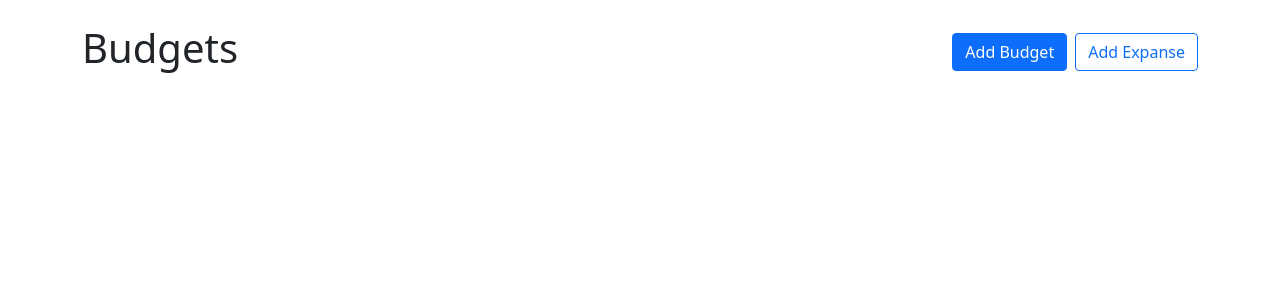
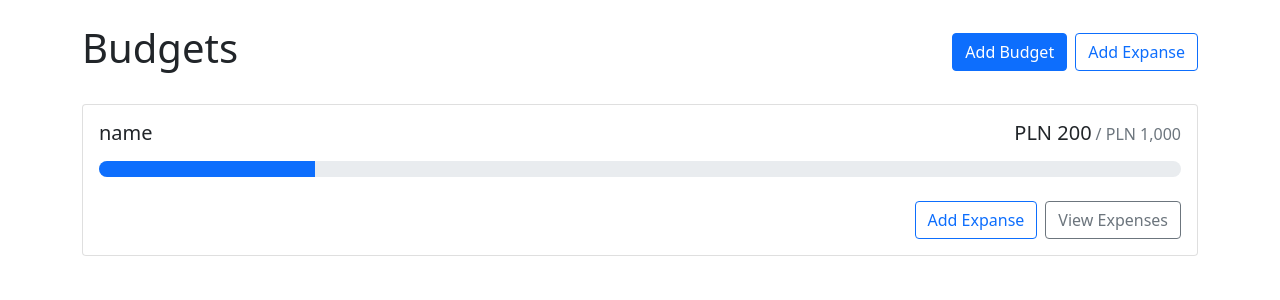
Before and after one commit to p6te/budget-app, a React (Create React App) app: page / in a window 1280 px wide. Shown: the top 300 px of the page. Built offline with nearby package versions, Linux system fonts and the light colour scheme.

Commit message:
add bugetCard component. add styles.

```diff
--- a/src/App.js
+++ b/src/App.js
@@ -1,5 +1,6 @@
 import { Button, Stack } from "react-bootstrap";
-import Container from "react-bootstrap/Container"
+import BudgetCard from "./components/BudgetCard";
+import Container from "react-bootstrap/Container";
 
 function App() {
   return (
@@ -9,6 +10,16 @@
         <Button variant="primary">Add Budget</Button>
         <Button variant="outline-primary">Add Expanse</Button>
       </Stack>
+      <div
+        style={{
+          display: "gird",
+          gridTemplateColumns: "repeat(auto-fill, minmax(300px,1fr)",
+          gap: "1rem",
+          alignItems: "flex-start",
+        }}
+      >
+        <BudgetCard name={"name"} amount={200} max={1000}  ></BudgetCard>
+      </div>
     </Container>
   );
 }
--- /dev/null
+++ b/src/components/BudgetCard.js
@@ -0,0 +1,47 @@
+import { Card, ProgressBar, Stack, Button } from "react-bootstrap";
+import { currencyFormatter } from "../utils";
+
+export default function BudgetCard({ name, amount, max, gray }) {
+  const classNames = [];
+  if (amount > max) {
+    classNames.push("bg-danger", "bg-opacity-10");
+  } else if (gray) {
+    classNames.push("bg-light");
+  }
+
+  return (
+    <Card className={classNames.join(" ")}>
+      <Card.Body>
+        <Card.Title className="d-flex justify-content-between align-items-baseline fw-normal mb-3">
+          <div className="me-2">{name}</div>
+          <div className="d-flex align-items-baseline">
+            {currencyFormatter.format(amount)}{" "}
+            <span className="text-muted fs-6 ms-1 ">
+              / {currencyFormatter.format(max)}
+            </span>
+          </div>
+        </Card.Title>
+        <ProgressBar
+          className="rounded-pill"
+          variant={getProgressBarVariant(amount, max)}
+          min={0}
+          max={max}
+          now={amount}
+        />
+        <Stack direction="horizontal" gap="2" className="mt-4">
+          <Button variant="outline-primary" className="ms-auto">
+            Add Expanse
+          </Button>
+          <Button variant="outline-secondary">View Expenses</Button>
+        </Stack>
+      </Card.Body>
+    </Card>
+  );
+}
+
+function getProgressBarVariant(amount, max) {
+  const ratio = amount / max;
+  if (ratio < 0.5) return "primary";
+  if (ratio < 0.75) return "warning";
+  return "danger";
+}
--- /dev/null
+++ b/src/utils.js
@@ -0,0 +1,6 @@
+export const currencyFormatter = new Intl.NumberFormat(undefined, {
+    currency: "pln",
+    style: "currency",
+    minimumFractionDigits: 0,
+
+})
```
